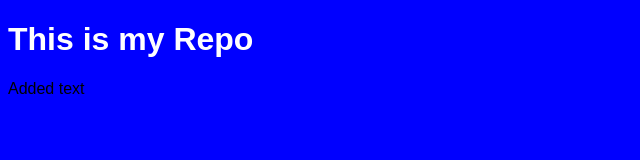
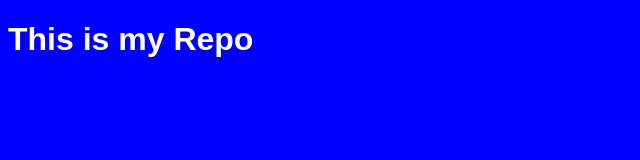
Before and after one commit to questionmarcus/CFGDemoRepo, a plain HTML site: page index.html in a window 1280 px wide. Shown: the full height of the page, 0-640 px from the left. Drawn offline with Linux system fonts and the light colour scheme.

Commit message:
Revert "Added text"
This reverts commit b57f678ebe891da4dabe944ca0f78f499a423fdf.

```diff
--- a/index.html
+++ b/index.html
@@ -5,8 +5,5 @@
   </head>
   <body>
   <h1>This is my Repo</h1>
-  <p>
-    Added text
-  </p>
   </body>
 </html>
```
